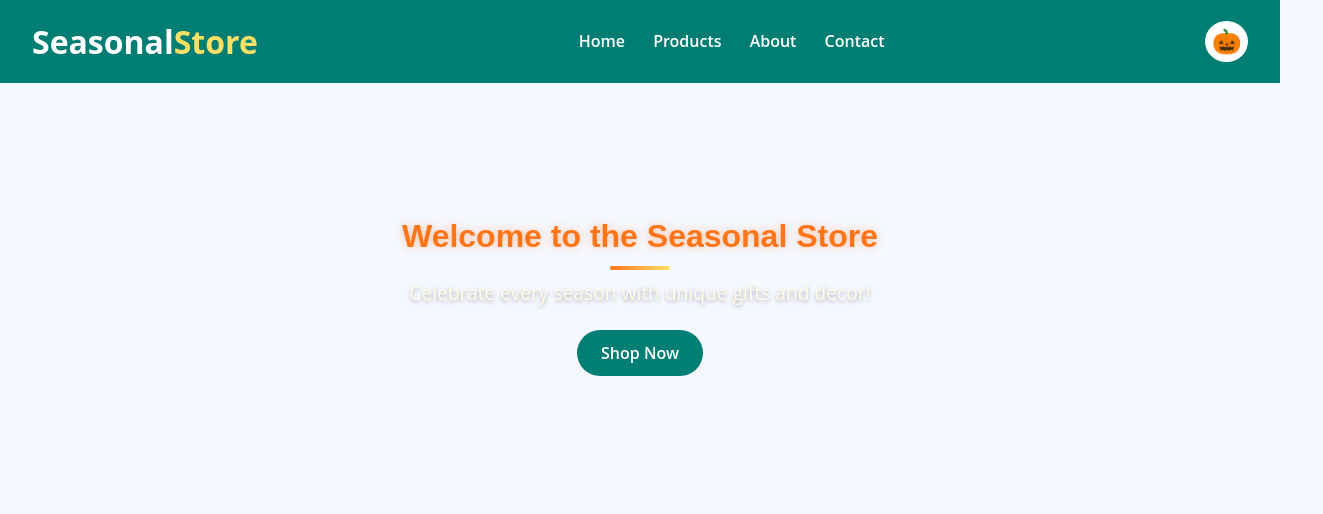
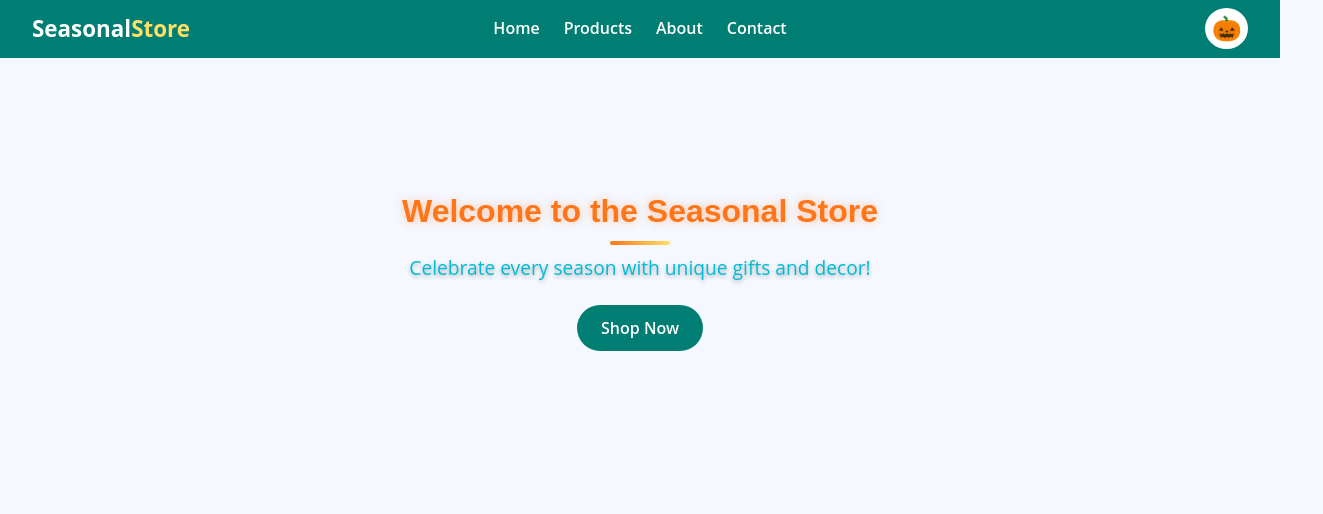
Before and after one commit to triangulab/zach-seasonal, a plain HTML site: page index.html in a window 1280 px wide. Shown: the top 514 px of the page, 1323 px wide, since content can reach past the window. Drawn offline with Linux system fonts and the light colour scheme.

Commit message:
funny zach thing
HAHAHA

```diff
--- a/style.css
+++ b/style.css
@@ -19,19 +19,32 @@ header {
   color: #fff;
   padding: 1rem 2rem;
   display: flex;
-  justify-content: space-between;
   align-items: center;
+  justify-content: center; /* centers content horizontally */
+  position: relative;
+}
+
+.logo {
+  position: absolute;
+  left: 2rem;
+  font-weight: 700;
+  font-size: 1.4rem;
 }
 
 .logo span {
   color: #ffe066;
 }
 
+.nav {
+  display: flex;
+  gap: 1.5rem;
+}
+
 .nav a {
   color: #fff;
   text-decoration: none;
-  margin: 0 0.75rem;
   font-weight: 600;
+  transition: 0.2s;
 }
 
 .nav a:hover {
@@ -39,6 +52,8 @@ header {
 }
 
 .theme-btn {
+  position: absolute;
+  right: 2rem;
   background: #fff;
   border: none;
   border-radius: 50%;
@@ -189,7 +204,7 @@ body.dark-mode h2::after {
 .hero p {
   font-size: 1.2rem;
   margin: 1rem 0 2rem;
-  color: #fffae5; /* default autumn light-gold tone */
+  color: #00bcd4; /* default autumn light-gold tone */
   text-shadow: 0 2px 4px rgba(0,0,0,0.3);
   transition: color 0.5s ease, text-shadow 0.5s ease;
 }
```
Also changed, not shown: images/item1.jpg, images/item2.jpg, images/item3.jpg.
